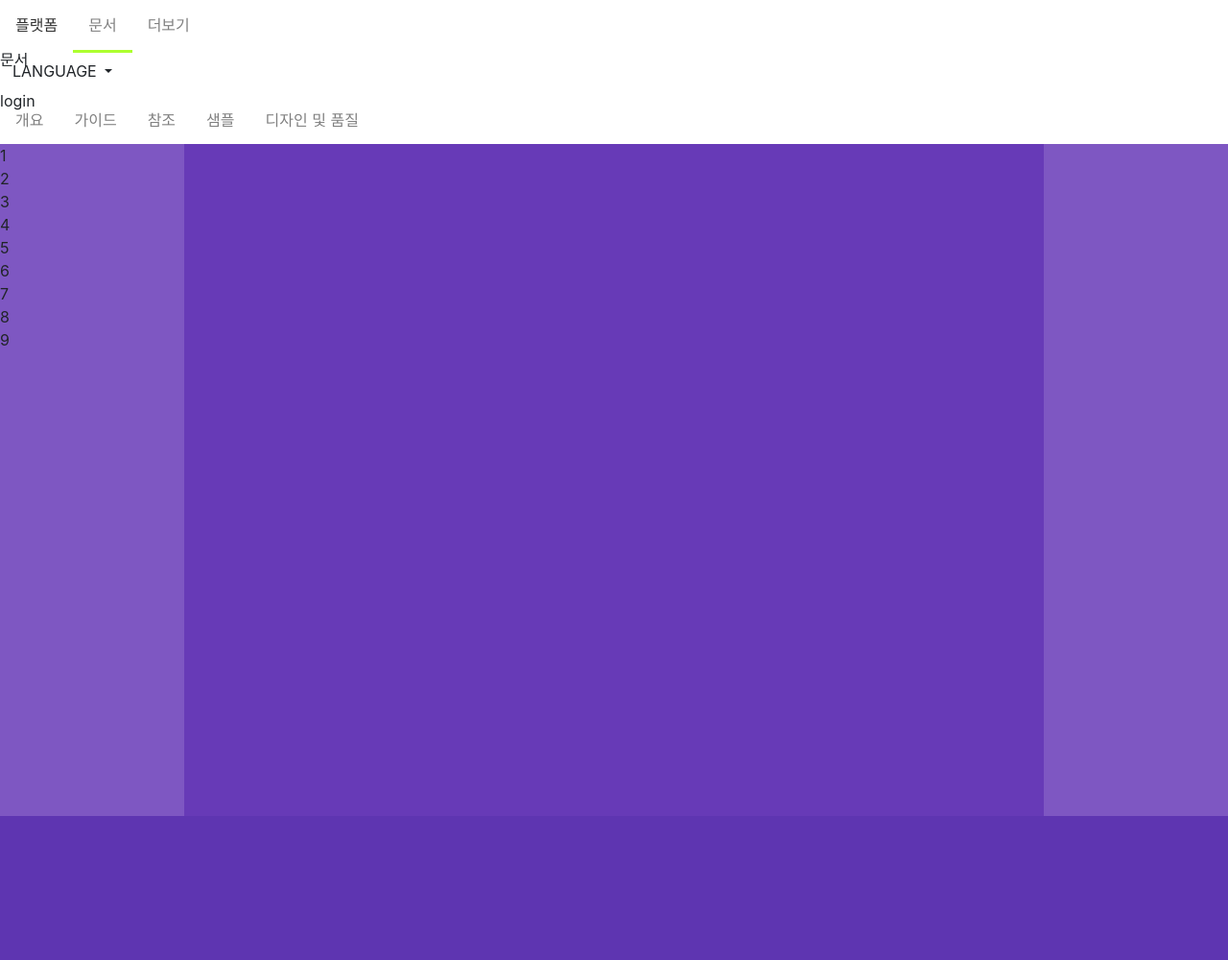
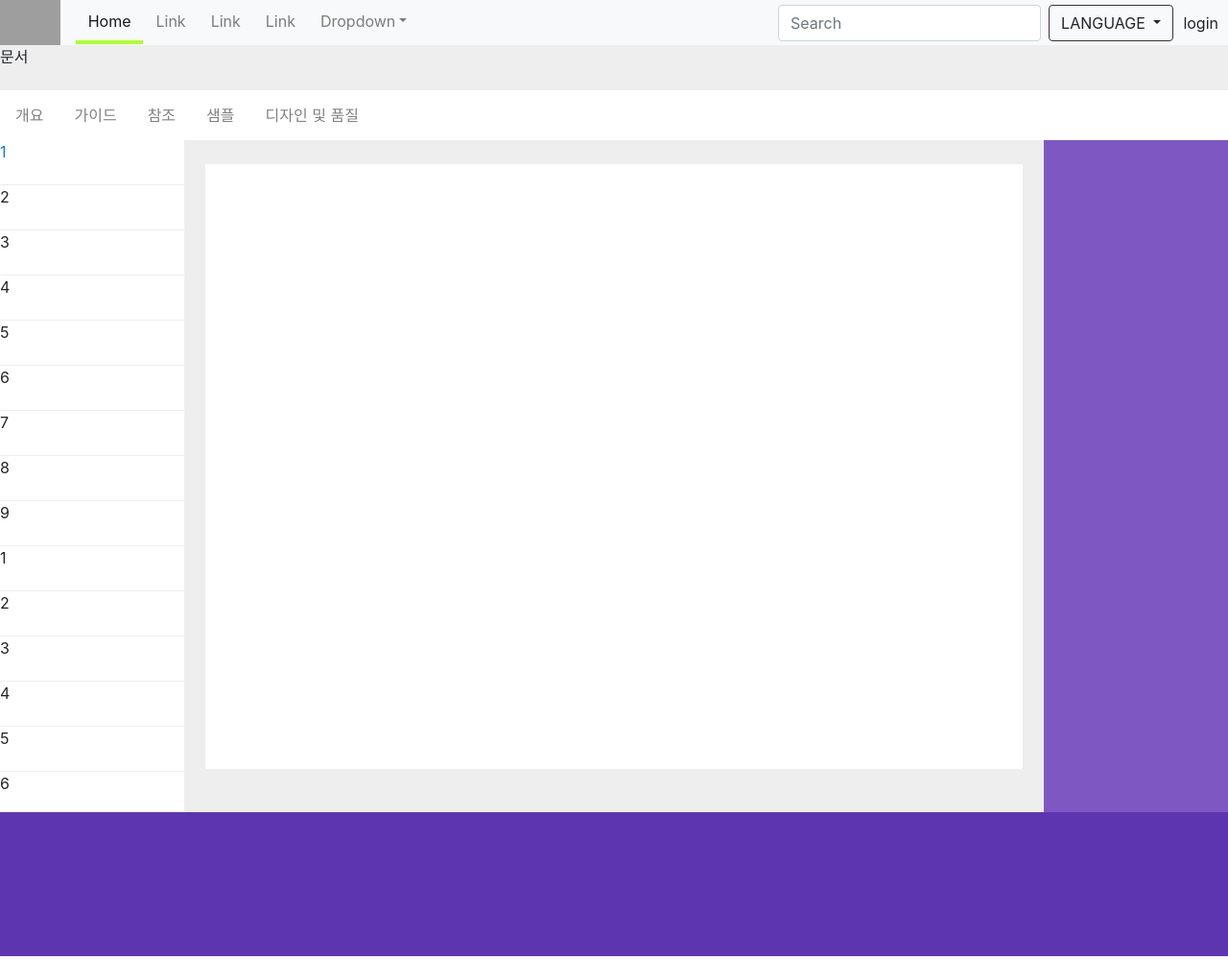
Before and after one commit to LimDongGyu/personal_ci_proj, a CodeIgniter app: page /database/index.php/android/page in a window 1280 px wide. Shown: the whole page at 96% size. Run offline with CodeIgniter, Linux system fonts and the light colour scheme; grey boxes are pictures that could not be loaded.

Commit message:
update: ul li tag option

```diff
--- a/application/views/android_v.php
+++ b/application/views/android_v.php
@@ -8,23 +8,49 @@
     <script src='//unpkg.com/popper.js@1/dist/umd/popper.min.js'></script>
     <script src='//unpkg.com/bootstrap@4/dist/js/bootstrap.min.js'></script>
     <link rel="stylesheet" href="//unpkg.com/bootstrap@4/dist/css/bootstrap.min.css">
-    <link rel="stylesheet" type="text/css" href="<?php echo base_url();?>css/layout.css">
+    <link rel="stylesheet" href="/css/layout.css" type="text/css">
     <script src="/js/android.js" type="text/javascript"></script>
 </head>
 <body>
     <div class="wrapper">
         <header>
-            <div class="header-section1" style="height: 33%; background-color: #000">
-                <!-- <a><img src="https://miro.medium.com/max/2000/0*as9CaTVWLBu4bntN.png" width:"150px" height="40px"></a> -->
-                <div class="nav-horizon">
-                    <ul>
-                        <li><a href="#">플랫폼</a></li>
-                        <li><a class="active" href="#">문서</a></li>
-                        <li><a href="#">더보기</a></li>
+        <div class="header-section1" style="height: 47px; background-color: #000000; margin: 0px; padding:0px">
+            <nav class="navbar navbar-expand-lg navbar-light bg-light" style="height:47px; margin: 0px; padding:0px">
+                <a class="navbar-brand" href="#"><img src="https://miro.medium.com/max/2000/0*as9CaTVWLBu4bntN.png" width:"150px" height="47px"></a>
+                <button class="navbar-toggler" type="button" data-toggle="collapse" data-target="#navbarSupportedContent" aria-controls="navbarSupportedContent" aria-expanded="false" aria-label="Toggle navigation">
+                    <span class="navbar-toggler-icon"></span>
+                </button>
+
+                <div class="collapse navbar-collapse" id="navbarSupportedContent">
+                    <ul class="navbar-nav mr-auto">
+                        <li class="nav-item active" style="border-bottom:4px solid greenyellow;">
+                            <a class="nav-link" href="#">Home <span class="sr-only">(current)</span></a>
+                        </li>
+                        <li class="nav-item">
+                            <a class="nav-link" href="#">Link</a>
+                        </li>
+                        <li class="nav-item">
+                            <a class="nav-link" href="#">Link</a>
+                        </li>
+                        <li class="nav-item">
+                            <a class="nav-link" href="#">Link</a>
+                        </li>
+                        <li class="nav-item dropdown">
+                            <a class="nav-link dropdown-toggle" href="#" id="navbarDropdown" role="button" data-toggle="dropdown" aria-haspopup="true" aria-expanded="false">Dropdown</a>
+                            <div class="dropdown-menu" aria-labelledby="navbarDropdown">
+                                <a class="dropdown-item" href="#">Action</a>
+                                <a class="dropdown-item" href="#">Another action</a>
+                                <div class="dropdown-divider">
+                            </div>
+                            <a class="dropdown-item" href="#">Something else here</a>
+                            </div>
+                        </li>
                     </ul>
-                </div>
-                <!-- 검색-->
-                    <button class="btn dropdown-toggle" type="button" data-toggle="dropdown">LANGUAGE
+                    <form class="form-inline my-2 my-lg-0">
+                        <input class="form-control mr-sm-2" type="search" placeholder="Search" aria-label="Search">
+                        <!-- <button class="btn btn-outline-success my-2 my-sm-0" type="submit">Search</button> -->
+                    </form>
+                    <button class="btn dropdown-toggle" type="button" data-toggle="dropdown" style="float:right; border:1px solid #333">LANGUAGE
                     <span class="caret"></span></button>
                     <ul class="dropdown-menu" style="overflow-y:scroll;">
                         <li><a href="#">Language</a></li>
@@ -32,10 +58,12 @@
                         <li><a href="#">Deutsch</a></li>
                         <li><a href="#">English</a></li>
                     </ul>
-                    <div class="login">login</div>
+                    <div class="login" style="margin-left:10px; margin-right:10px;">login</div>
                     </div>
-            <div class="header-section2" style="height: 33%; background-color: #fff">문서</div>
-            <div class="nav-horizon" style="height: 33%; background-color: #444">
+            </nav>
+        </div>
+        <div class="header-section2" style="height: 47px; background-color: #eee;">문서</div>
+        <div class="nav-horizon" style="height: 47px; background-color: #444;">
             <ul>
                 <li><a href="#">개요</a></li>
                 <li><a href="#">가이드</a></li>
@@ -45,8 +73,35 @@
             </ul>
         </div>
     </header>
-        <nav style="overflow-y:scroll;">
+    <nav class="nav-side" style="overflow-y:scroll;">
         <ul>
+            <li><a href="#">1</a></li>
+            <li>2</li>
+            <li>3</li>
+            <li>4</li>
+            <li>5</li>
+            <li>6</li>
+            <li>7</li>
+            <li>8</li>
+            <li>9</li>
+            <li>1</li>
+            <li>2</li>
+            <li>3</li>
+            <li>4</li>
+            <li>5</li>
+            <li>6</li>
+            <li>7</li>
+            <li>8</li>
+            <li>9</li>
+            <li>1</li>
+            <li>2</li>
+            <li>3</li>
+            <li>4</li>
+            <li>5</li>
+            <li>6</li>
+            <li>7</li>
+            <li>8</li>
+            <li>9</li>
             <li>1</li>
             <li>2</li>
             <li>3</li>
@@ -59,7 +114,10 @@
         </ul>
 
     </nav>
-        <section></section>
+    <section>
+        <div class="article"></div>
+
+    </section>
     <aside></aside>
     <footer></footer>
 </div>
--- a/css/layout.css
+++ b/css/layout.css
@@ -1,11 +1,14 @@
 * {margin: 0; padding: 0;}
 body {background-color: #f3e5f5;}
 #wrap {width: 1200px; height: 900px; margin: 0 auto;}
-header {width: 100%; height: 150px; background: #9575cd;}
-nav {float: left; width: 15%; height: 700px; background: #7e57c2;}
+header {width: 100%; height: 146px; background: #9575cd;}
 aside {float: right; width: 15%; height: 700px; background: #7e57c2;}
-section {float: left; width: 70%; height: 700px; background: #673ab7;}
+section {float: left; width: 70%; height: 700px; background: #eeeeee; text-align: center;}
 footer {clear: both; width: 100%; height: 150px; background: #5e35b1;}
+
+.article{width:95%; height:90%; background:#ffffff; display:inline-block; margin-top:25px; margin-bottom:25px; padding:0px;}
+.nav-side {float: left; width: 15%; height: 700px; background: #ffffff; }
+.nav-side ul li{border-bottom: 1px solid #eee; height:47px;}
 
 /* 화면 너비 0 ~ 1200px */
 @media (max-width: 1200px){
@@ -20,20 +23,23 @@ footer {clear: both; width: 100%; height: 150px; background: #5e35b1;}
 /* 화면 너비 0 ~ 480px */
 @media (max-width: 480px){
     #wrap {width: 100%;}
-    header {height: 300px;}
+    /* header {height: 300px;} */
     aside {float: none; width: 100%; height: 300px;}
     section {float: none; width: 100%; height: 300px;}
 }
 
-/*
-div nav ul{border:1px solid grey;}
-div nav ul li{border:1px solid grey;} */
+a.nav-link{margin-left:5px; margin-right:5px;}
+li.nav-item .active{border-bottom: 5px solid greenyellow;}
+
+.div-horizon{float:left;}
 
 .nav-horizon ul{list-style-type: none; margin: 0; padding: 0; overflow: hidden; background-color: #fff;}
-.nav-horizon li{float: left;}
+.nav-horizon li{float: left;;}
 .nav-horizon li a{display: block; color: gray; text-align: center; padding: 14px 16px; text-decoration: none;}
 .nav-horizon li a:hover{color: #333;}
 .nav-horizon li .active{border-bottom: 3px solid greenyellow;}
+
+
 
 
 .header-section1{position: sticky; top: 0;}
@@ -44,5 +50,4 @@ div nav ul li{border:1px solid grey;} */
 .dropdown:hover, .dropbtn:focus{background-color: #333;}
 .dropdown-content a{float: none; color: black; padding: 12px 16px; text-decoration: none; display: block; text-align: left;}
 .dropdown-content a:hover{background-color: #333;}
-.show{display: block;}
-*/
+.show{display: block;} */
```
Lines whose indentation alone changed are shown as unchanged.
